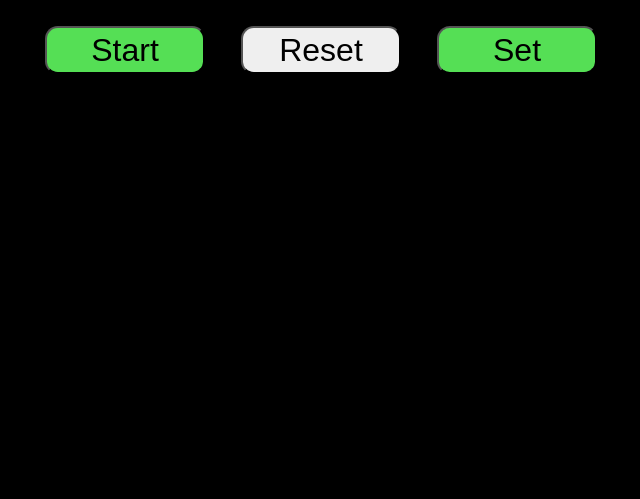
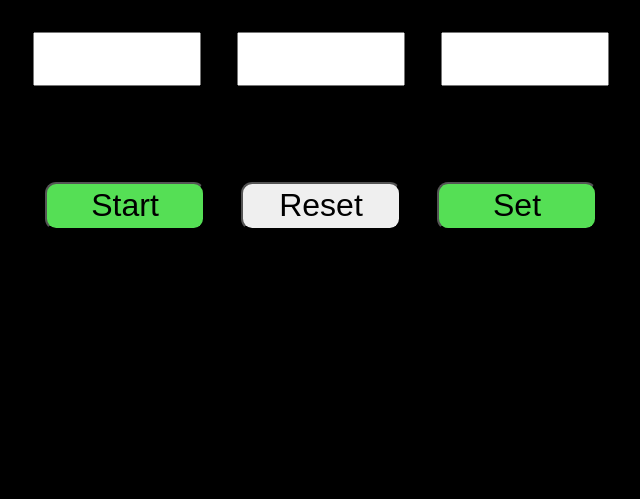
Before and after one commit to fkoler/TimerApp, a plain HTML site: page index.html in a window 1280 px wide. Shown: the part 301-800 px from the top of the page, without its empty margins (319-959 px from the left). Drawn offline with Linux system fonts and the light colour scheme.

Commit message:
UX update

```diff
--- a/index.html
+++ b/index.html
@@ -13,6 +13,7 @@
 </head>
 
 <body>
+    <div id="wrapper">
         <div id="display">
             <div class="hours">00</div>
             <span>&nbsp;:&nbsp;</span>
@@ -33,6 +34,7 @@
             <button class="resetButton">Reset</button>
             <button class="setButton">Set</button>
         </div>
+    </div>
     <script src="script.js"></script>
 </body>
 
--- a/script.js
+++ b/script.js
@@ -69,8 +69,8 @@ const startTimer = () => {
 
         // here it ends
         if (interval < 1000) {
+            console.warn('Finished!');
             resetTimer();
-            console.warn('Finished!');
         }
 
         hours.innerHTML = hoursTimer;
@@ -145,9 +145,7 @@ const setTimer = (event) => {
     minutes.innerHTML = minutesInput.value;
     seconds.innerHTML = secondsInput.value;
 
-    [hoursInput, minutesInput, secondsInput].forEach(
-        (input) => (input.value = null)
-    );
+    inputElements.forEach((input) => (input.value = null));
 
     setButton.toggleAttribute('disabled');
     inputElements.forEach((input) => {
--- a/style.css
+++ b/style.css
@@ -2,12 +2,18 @@
 body {
     background-color: #000000;
     color: #f5f5f5;
+    height: calc(100dvh - 18px);
+}
+
+#wrapper {
+    position: relative;
+    top: 25%;
+    margin: auto;
 }
 
 #display {
     font-family: Orbitron, sans-serif;
     font-weight: 800;
-    margin-top: 3rem;
     display: flex;
     justify-content: center;
     font-size: 4rem;
@@ -20,7 +26,7 @@ body {
 }
 
 button {
-    border-radius: 0.8rem;
+    border-radius: 0.7rem;
     font-family: sans-serif;
 }
 
```
Lines whose indentation alone changed are shown as unchanged.
